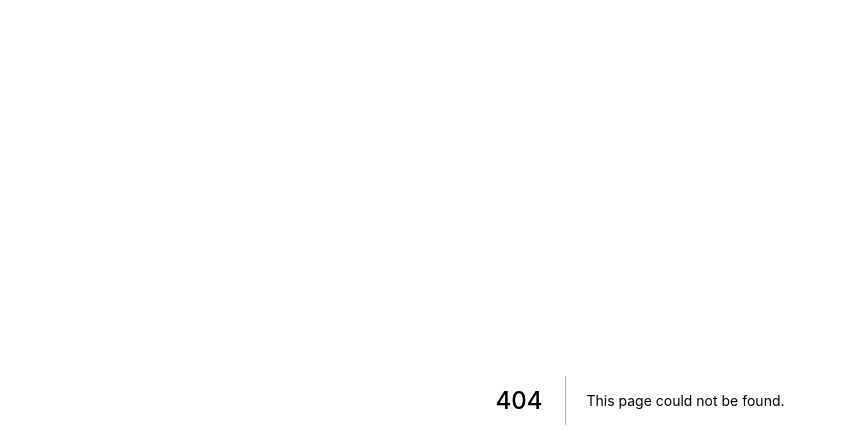
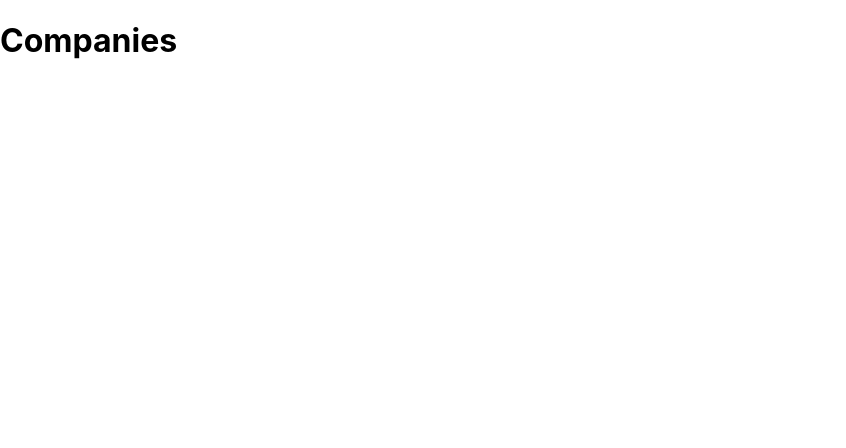
Before and after one commit to Promotebritain/promote-britain-frontend, a Next.js app: page /companies in a window 1280 px wide. Before the commit this address had no page. Shown: the top 448 px of the page, without its empty margins (0-846 px from the left). Built offline with nearby package versions, Linux system fonts and the light colour scheme.

Commit message:
add layout and pages

```diff
--- /dev/null
+++ b/components/layout.js
@@ -0,0 +1,25 @@
+import Head from 'next/head'
+
+export const Layout = ({
+  title,
+  keywords,
+  description,
+  children,
+}) => {
+  return (
+    <div>
+      <Head>
+        <title>{title}</title>
+        <meta name="description" content={description} />
+        <meta name="keywords" content={keywords} />
+      </Head>
+      {children}
+    </div>
+  )
+}
+
+Layout.defaultProps = {
+  title: '',
+  description: '',
+  keywords: '',
+}
--- /dev/null
+++ b/pages/companies/index.js
@@ -0,0 +1,9 @@
+import { Layout } from '../../components/layout'
+
+export default function CompaniesPage() {
+  return (
+    <Layout>
+      <h1>Companies</h1>
+    </Layout>
+  )
+}
```
Also changed, not shown: pages/counties/index.js (added, +9 -0 lines), pages/countries/index.js (added, +9 -0 lines), pages/companies/[slug].js (added), pages/companies/add.js (added), pages/counties/[slug].js (added), pages/counties/add.js (added), pages/countries/[slug].js (added), pages/countries/add.js (added).
